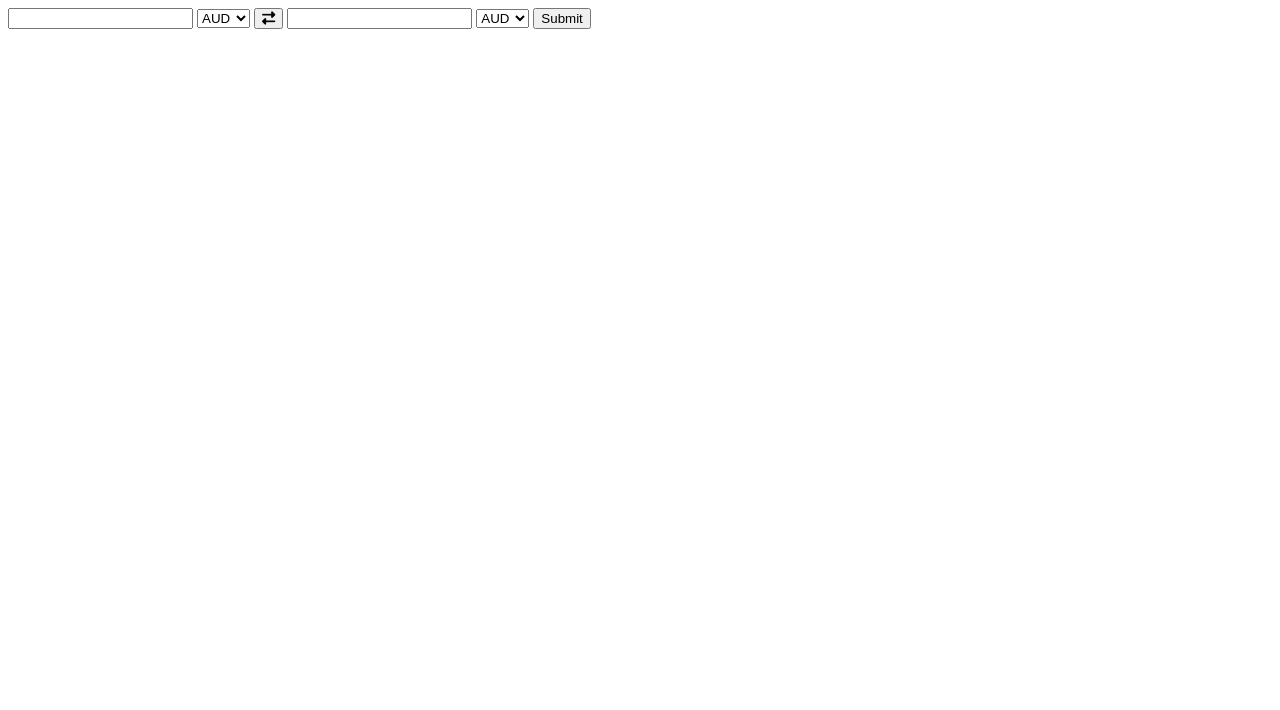
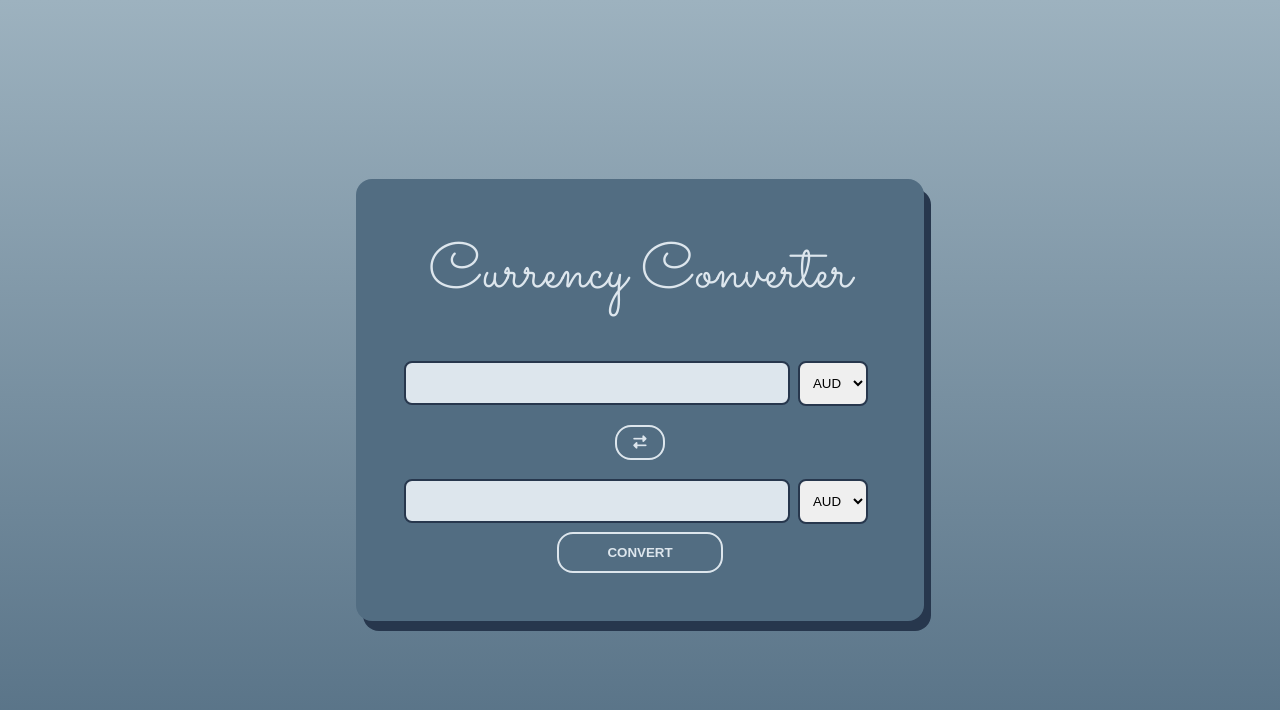
Before and after one commit to daydash/Currency-Converter, a plain HTML site: page index.html in a window 1280 px wide. Drawn offline with Linux system fonts and the light colour scheme.

Commit message:
3_xJ9a4ujM_added_styling_and_updated_swap_currency_feature

```diff
--- a/index.html
+++ b/index.html
@@ -12,23 +12,28 @@
   </head>
   <body>
     <div class="container">
+      <div class="title">Currency Converter</div>
       <form class="form">
-				<input type="text" name="input" id="inputText" />
+        <div class="main">
+          <input type="text" name="input" id="inputText" class="selectText" />
           <select
             name="inputCurrency"
             id="inputCurrency"
             class="selectCurrency"
           ></select>
-				<button type="button" id="swapButton">
+        </div>
+        <button type="button" id="swapButton" class="btn">
           <i class="fa-solid fa-right-left"></i>
         </button>
-				<input type="text" name="output" id="outputText" />
+        <div class="main">
+          <input type="text" name="output" id="outputText" class="selectText" />
           <select
             name="outputCurrency"
             id="outputCurrency"
             class="selectCurrency"
           ></select>
-				<button type="submit">Submit</button>
+        </div>
+        <button type="submit" class="btn">CONVERT</button>
       </form>
     </div>
     <script type="module" src="./script.js"></script>
--- a/script.js
+++ b/script.js
@@ -7,14 +7,19 @@ const outputText = document.getElementById("outputText");
 const form = document.querySelector(".form");
 const swapButton = document.getElementById("swapButton");
 
-const response = data.data;
+const getData = async () => {
+  //   const response = await fetch(
+  //     "https://api.freecurrencyapi.com/v1/latest?apikey=n9le9NlNoevcE4LjQrtxCRw9IFddoqVzGzyH0cV7"
+  //   );
+  //   const data = await response.json();
+  const currencyData = await data.data;
 
   const options = [];
-Object.keys(response).forEach((key) => {
+  Object.keys(currencyData).forEach((key) => {
     options.push(key);
   });
 
-// Object.entries(response).forEach((entry) => {
+  // Object.entries(currencyData).forEach((entry) => {
   // 	const [key] = entry;
   // 	options.push(key);
   // });
@@ -23,12 +28,14 @@ options.map((key) => {
     const optionsList = document.createElement("option");
     optionsList.value = key;
     optionsList.innerText = key;
+    optionsList.classList.add("options");
     inputCurrency.appendChild(optionsList);
   });
   options.map((key) => {
     const optionsList = document.createElement("option");
     optionsList.value = key;
     optionsList.innerText = key;
+    optionsList.classList.add("options");
     outputCurrency.appendChild(optionsList);
   });
 
@@ -71,13 +78,19 @@ form.addEventListener("submit", (e) => {
     const inputOption = inputCurrency.value;
     const outputOption = outputCurrency.value;
     const outputValue =
-		(inputValue * response[outputOption]) / response[inputOption];
+      (inputValue * currencyData[outputOption]) / currencyData[inputOption];
 
     outputText.value = outputValue;
   });
 
   swapButton.addEventListener("click", () => {
-	const temp = outputCurrency.value;
+    let temp = outputCurrency.value;
     outputCurrency.value = inputCurrency.value;
     inputCurrency.value = temp;
+
+    temp = inputText.value;
+    inputText.value = outputText.value;
+    outputText.value = temp;
   });
+};
+getData();
--- a/styles.css
+++ b/styles.css
@@ -0,0 +1,114 @@
+@import url("https://fonts.googleapis.com/css2?family=Poppins&family=Sacramento&display=swap");
+
+:root {
+  --light-bg-color: #9db2bf;
+  --light-color: #dde6ed;
+  --dark-color: #27374d;
+  --main-color: #526d82;
+  --transition: all 300ms ease-in-out;
+}
+
+body {
+  background-color: var(--light-bg-color);
+  margin: 0;
+  color: var(--light-color);
+  min-height: 100vh;
+  display: flex;
+  justify-content: center;
+  align-items: center;
+  font-family: "Poppins", Georgia, "Times New Roman", Times, serif;
+  background: linear-gradient(var(--light-bg-color), var(--main-color));
+}
+
+.container {
+  background-color: var(--main-color);
+  padding: 3rem;
+  border-radius: 1rem;
+  display: flex;
+  justify-content: center;
+  align-items: center;
+  flex-direction: column;
+  box-shadow: 7px 10px var(--dark-color);
+}
+
+.form {
+  display: flex;
+  flex-direction: column;
+  justify-content: center;
+  align-items: center;
+}
+
+.title {
+  padding-bottom: 2rem;
+  text-align: center;
+  font-size: 4rem;
+  font-family: "Sacramento";
+}
+
+.main {
+  display: flex;
+  align-items: center;
+}
+
+.selectCurrency {
+  width: 70px;
+  height: 2.8rem;
+  margin: 0.5rem;
+  border: 2px solid var(--dark-color);
+  border-radius: 0.5rem;
+  text-align: center;
+  color: #000000;
+  cursor: pointer;
+}
+
+.selectCurrency:hover {
+  background-color: #27374d88;
+  color: #ffffff;
+  transform: scale(1.02);
+  transition: all 0.1s ease-in-out;
+}
+
+.selectText {
+  background-color: var(--light-color);
+  color: black;
+  padding: 1rem;
+  border: 2px solid var(--dark-color);
+  height: 0.5rem;
+  width: 350px;
+  display: flex;
+  justify-content: center;
+  align-items: center;
+  word-break: break-all;
+  border-radius: 0.5rem;
+}
+
+.options {
+  color: var(--light-color);
+  background: var(--dark-color);
+  cursor: pointer;
+}
+
+#swapButton {
+  padding: 0.5rem 1rem;
+  margin: 0.7rem;
+}
+#swapButton:hover {
+  transform: scale(1.15);
+}
+
+.btn {
+  background-color: transparent;
+  border: 2px solid var(--light-color);
+  color: var(--light-color);
+  padding: 0.7rem 3rem;
+  font-weight: bold;
+  cursor: pointer;
+  border-radius: 1rem;
+}
+
+.btn:hover {
+  background-color: var(--light-color);
+  color: var(--main-color);
+  transform: scale(1.08);
+  transition: all 0.1s ease-in-out;
+}
```
Lines whose indentation alone changed are shown as unchanged.
